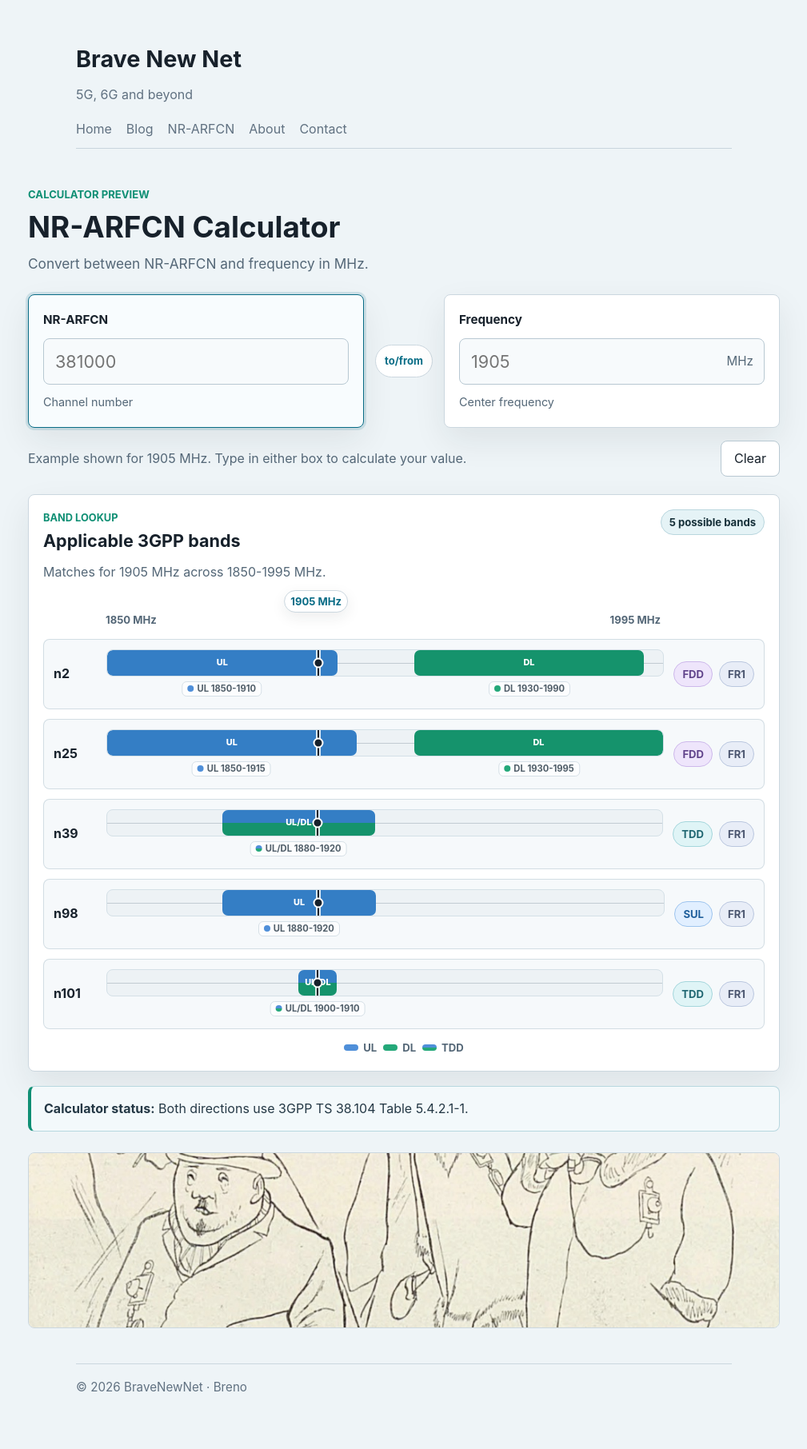
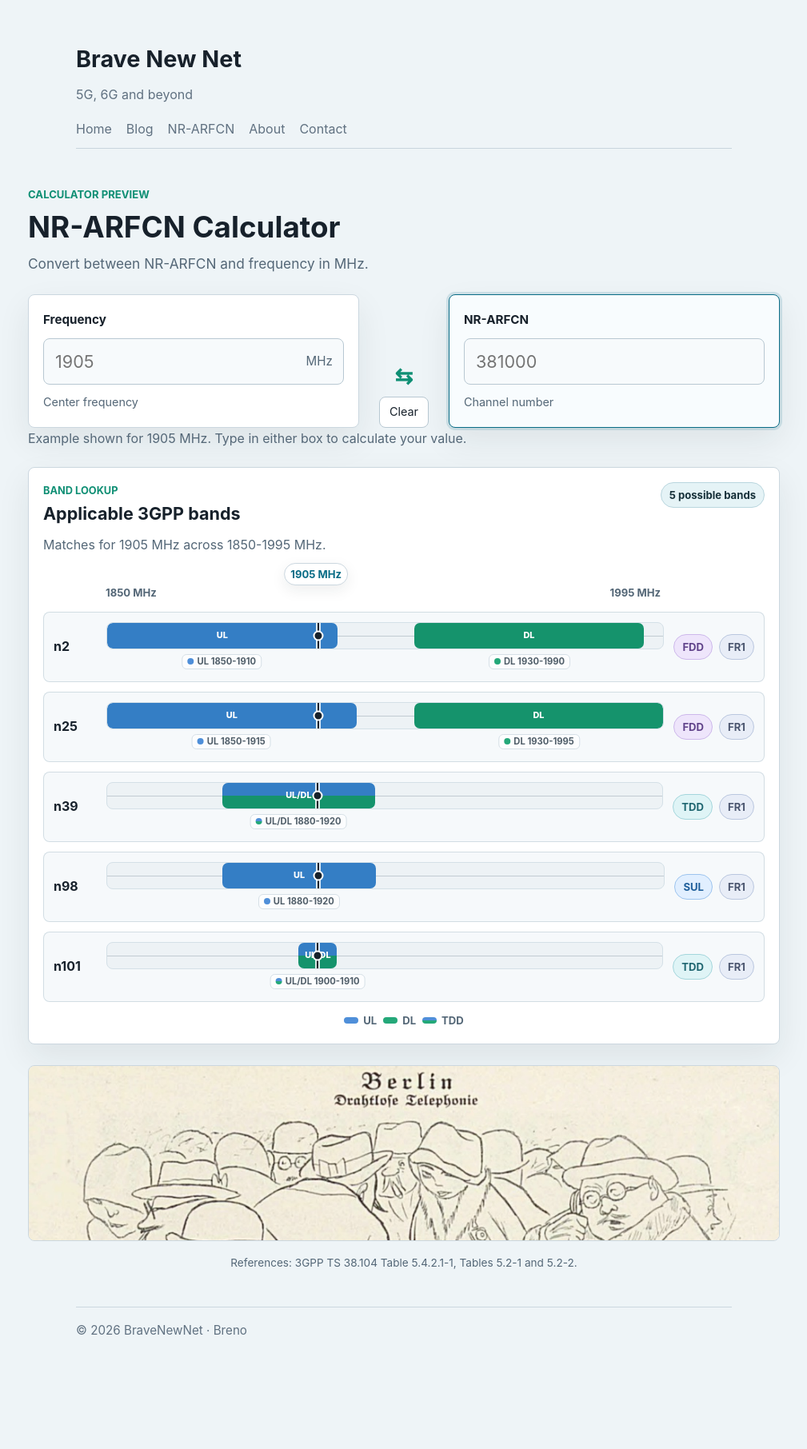
Before and after one commit to blevic/blevic.github.io, a Jekyll site: the page built from nrarfcn-calculator/index.html, in a window 1280 px wide. Shown: the whole page at 80% size, without its empty margins (135-1144 px from the left). Built offline with Jekyll 4.4.1, drawn with Linux system fonts in a browser that asks for light colours; after the commit the page ends 1741 px from its top, so only the background shows below that.

Commit message:
More changes

```diff
--- a/assets/js/nrarfcn-calculator.js
+++ b/assets/js/nrarfcn-calculator.js
@@ -864,11 +864,11 @@
         if (source === "nrarfcn") {
           var frequency = getFrequency(value);
           targetInput.value = formatResult(frequency);
-          status.textContent = "Calculated from 3GPP TS 38.104 Table 5.4.2.1-1.";
+          status.textContent = "Frequency updated.";
           renderBandResults(frequency);
         } else {
           targetInput.value = String(getNrarfcn(value));
-          status.textContent = "Calculated from 3GPP TS 38.104 Table 5.4.2.1-1.";
+          status.textContent = "NR-ARFCN updated.";
           renderBandResults(value);
         }
       } catch (error) {
--- a/assets/style.css
+++ b/assets/style.css
@@ -195,25 +195,19 @@ pre code{
   pointer-events: none;
 }
 
-.converter-bridge {
-  align-self: center;
-  justify-self: center;
-  min-width: 72px;
-  padding: 8px 10px;
-  color: var(--accent2);
-  border: 1px solid var(--line);
-  border-radius: 999px;
-  text-align: center;
-  font-size: 0.82rem;
-  font-weight: 700;
+.converter-middle {
+  display: grid;
+  gap: 12px;
+  align-content: end;
+  justify-items: center;
+  min-width: 84px;
 }
 
-.calculator-actions {
-  display: flex;
-  align-items: center;
-  justify-content: space-between;
-  gap: 16px;
-  margin-top: 16px;
+.converter-arrow {
+  color: var(--accent2);
+  font-size: 1.7rem;
+  font-weight: 700;
+  line-height: 1;
 }
 
 .calculator-status {
@@ -236,6 +230,20 @@ pre code{
 .ghost-button:focus {
   border-color: var(--accent);
   color: var(--accent);
+}
+
+.ghost-button-small {
+  min-height: 34px;
+  padding: 6px 12px;
+  font-size: 0.9rem;
+}
+
+.calculator-references {
+  margin: 18px 0 0;
+  color: var(--muted);
+  font-size: 0.85rem;
+  line-height: 1.45;
+  text-align: center;
 }
 
 .band-results {
@@ -317,9 +325,9 @@ pre code{
 }
 
 .band-result-chip-closest {
-  color: #6f5d1f;
-  background: #f8f2d8;
-  border-color: #ddd08f;
+  color: #5f6b73;
+  background: #edf1f4;
+  border-color: #c9d3db;
 }
 
 .band-results-copy {
@@ -476,8 +484,8 @@ pre code{
 }
 
 .band-visual-row-closest {
-  background: rgba(248, 242, 216, 0.28);
-  border-color: rgba(191, 174, 99, 0.58);
+  background: rgba(236, 241, 244, 0.74);
+  border-color: rgba(196, 207, 215, 0.92);
 }
 
 .band-visual-name {
@@ -531,6 +539,10 @@ pre code{
 
 .band-range-segment-compact .band-range-segment-label {
   display: none;
+}
+
+.band-range-segment-compact {
+  box-shadow: inset 0 0 0 1px rgba(255, 255, 255, 0.12);
 }
 
 .band-range-segment-label {
@@ -627,16 +639,6 @@ pre code{
   clip: rect(0, 0, 0, 0);
 }
 
-.mock-note {
-  margin-top: 18px;
-  padding: 14px 16px;
-  color: #d7e3ee;
-  background: #121922;
-  border: 1px solid #2d3f4d;
-  border-left: 4px solid #d5d17b;
-  border-radius: 8px;
-}
-
 .tool-image {
   margin: 26px 0 0;
 }
@@ -646,6 +648,7 @@ pre code{
   width: 100%;
   max-height: 220px;
   object-fit: cover;
+  object-position: center 70%;
   border: 1px solid var(--line);
   border-radius: 8px;
 }
@@ -722,10 +725,8 @@ body.nrarfcn-body {
   border-color: var(--accent2);
 }
 
-.nrarfcn-body .converter-bridge {
-  color: #0a6e87;
-  background: #ffffff;
-  border-color: #cbd7df;
+.nrarfcn-body .converter-middle {
+  justify-self: center;
 }
 
 .nrarfcn-body .ghost-button {
@@ -738,6 +739,10 @@ body.nrarfcn-body {
 .nrarfcn-body .ghost-button:focus {
   border-color: var(--accent);
   color: var(--accent);
+}
+
+.nrarfcn-body .ghost-button-small {
+  background: #ffffff;
 }
 
 .nrarfcn-body .band-results-state,
@@ -784,9 +789,9 @@ body.nrarfcn-body {
 }
 
 .nrarfcn-body .band-result-chip-closest {
-  color: #6f5d1f;
-  background: #f8f2d8;
-  border-color: #ddd08f;
+  color: #5f6b73;
+  background: #edf1f4;
+  border-color: #c9d3db;
 }
 
 .nrarfcn-body .band-result-row {
@@ -816,15 +821,13 @@ body.nrarfcn-body {
   background: linear-gradient(to bottom, #347ec5 0 50%, #15936c 50% 100%);
 }
 
-.nrarfcn-body .mock-note {
-  color: #243845;
-  background: #f3f9fb;
-  border-color: #b7d7df;
-  border-left-color: #0f8f74;
+.nrarfcn-body .band-range-segment-compact {
+  box-shadow: inset 0 0 0 1px rgba(255, 255, 255, 0.12);
 }
 
 .nrarfcn-body .tool-image img {
   border-color: #cbd7df;
+  object-position: center top;
 }
 
 @media (max-width:760px) {
@@ -832,17 +835,16 @@ body.nrarfcn-body {
     grid-template-columns: 1fr;
   }
 
-  .converter-bridge {
+  .converter-middle {
     width: 100%;
-  }
-
-  .calculator-actions {
-    align-items: stretch;
-    flex-direction: column;
   }
 
   .ghost-button {
     width: 100%;
+  }
+
+  .ghost-button-small {
+    width: auto;
   }
 
   .band-results-heading,
--- a/nrarfcn-calculator/index.html
+++ b/nrarfcn-calculator/index.html
@@ -12,14 +12,6 @@ body_class: nrarfcn-body
 
   <form class="nrarfcn-calculator" id="nrarfcn-calculator">
     <div class="converter-grid">
-      <label class="converter-panel is-active" data-panel="nrarfcn" for="nrarfcn-input">
-        <span class="field-label">NR-ARFCN</span>
-        <input id="nrarfcn-input" name="nrarfcn" type="number" inputmode="numeric" min="0" step="1" placeholder="381000" autocomplete="off">
-        <span class="field-hint">Channel number</span>
-      </label>
-
-      <div class="converter-bridge" aria-hidden="true">to/from</div>
-
       <label class="converter-panel" data-panel="frequency" for="frequency-input">
         <span class="field-label">Frequency</span>
         <span class="input-with-unit">
@@ -28,12 +20,20 @@ body_class: nrarfcn-body
         </span>
         <span class="field-hint">Center frequency</span>
       </label>
+
+      <div class="converter-middle" aria-hidden="true">
+        <span class="converter-arrow" aria-hidden="true">⇆</span>
+        <button class="ghost-button ghost-button-small" id="clear-calculator" type="button">Clear</button>
+      </div>
+
+      <label class="converter-panel is-active" data-panel="nrarfcn" for="nrarfcn-input">
+        <span class="field-label">NR-ARFCN</span>
+        <input id="nrarfcn-input" name="nrarfcn" type="number" inputmode="numeric" min="0" step="1" placeholder="381000" autocomplete="off">
+        <span class="field-hint">Channel number</span>
+      </label>
     </div>
 
-    <div class="calculator-actions">
-      <p class="calculator-status" id="calculator-status" role="status">Type in either box to preview the flow.</p>
-      <button class="ghost-button" id="clear-calculator" type="button">Clear</button>
-    </div>
+  <p class="calculator-status" id="calculator-status" role="status">Type in either box to preview the flow.</p>
   </form>
 
   <section class="band-results" aria-labelledby="band-results-title">
@@ -61,13 +61,11 @@ body_class: nrarfcn-body
     </div>
   </section>
 
-  <div class="mock-note">
-    <strong>Calculator status:</strong> Both directions use 3GPP TS 38.104 Table 5.4.2.1-1.
-  </div>
-
   <figure class="tool-image">
     <img src="{{ '/assets/images/drahtlose-telephonie.jpg' | relative_url }}" alt="Historic wireless telephony illustration" loading="lazy">
   </figure>
+
+  <p class="calculator-references">References: 3GPP TS 38.104 Table 5.4.2.1-1, Tables 5.2-1 and 5.2-2.</p>
 </section>
 
 <script src="{{ '/assets/js/nrarfcn-calculator.js' | relative_url }}"></script>
```
